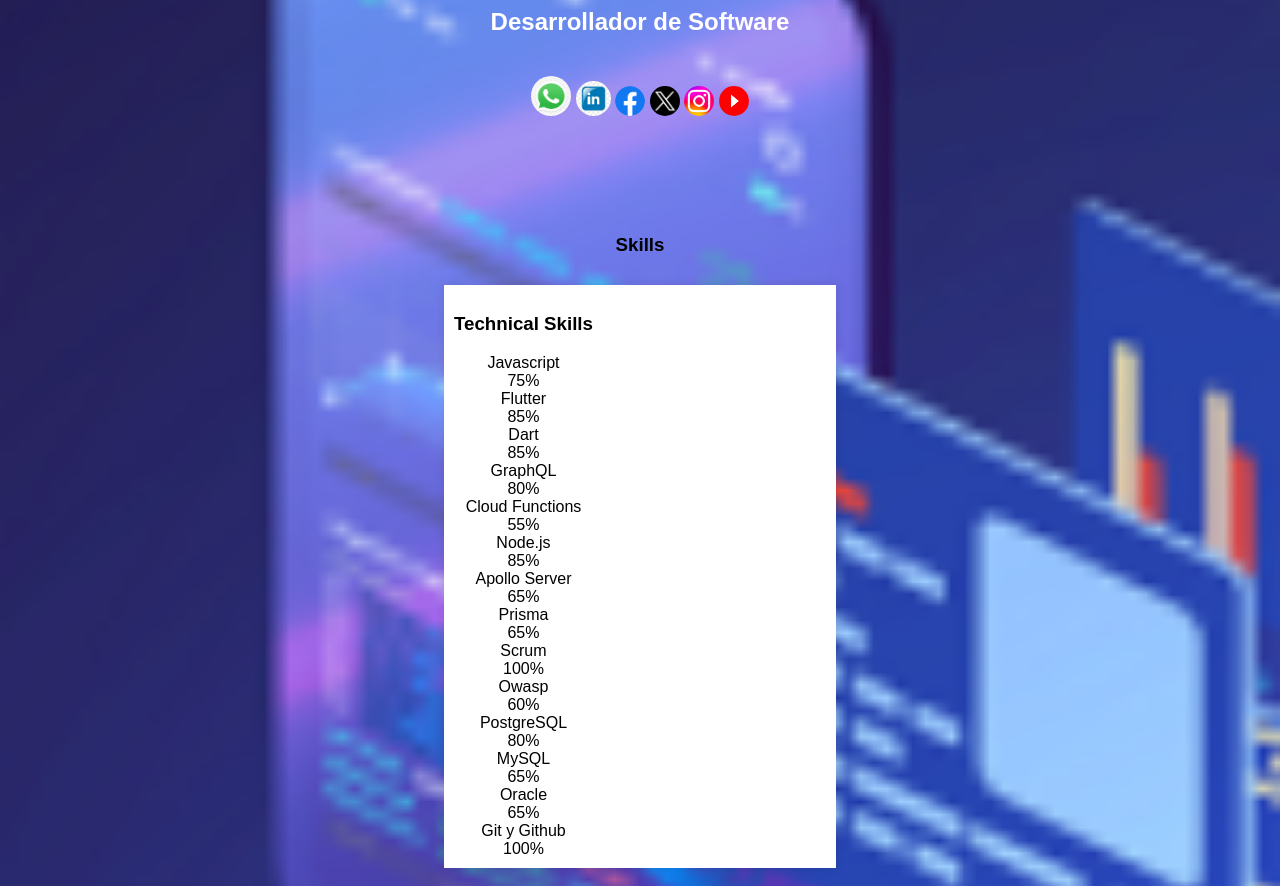
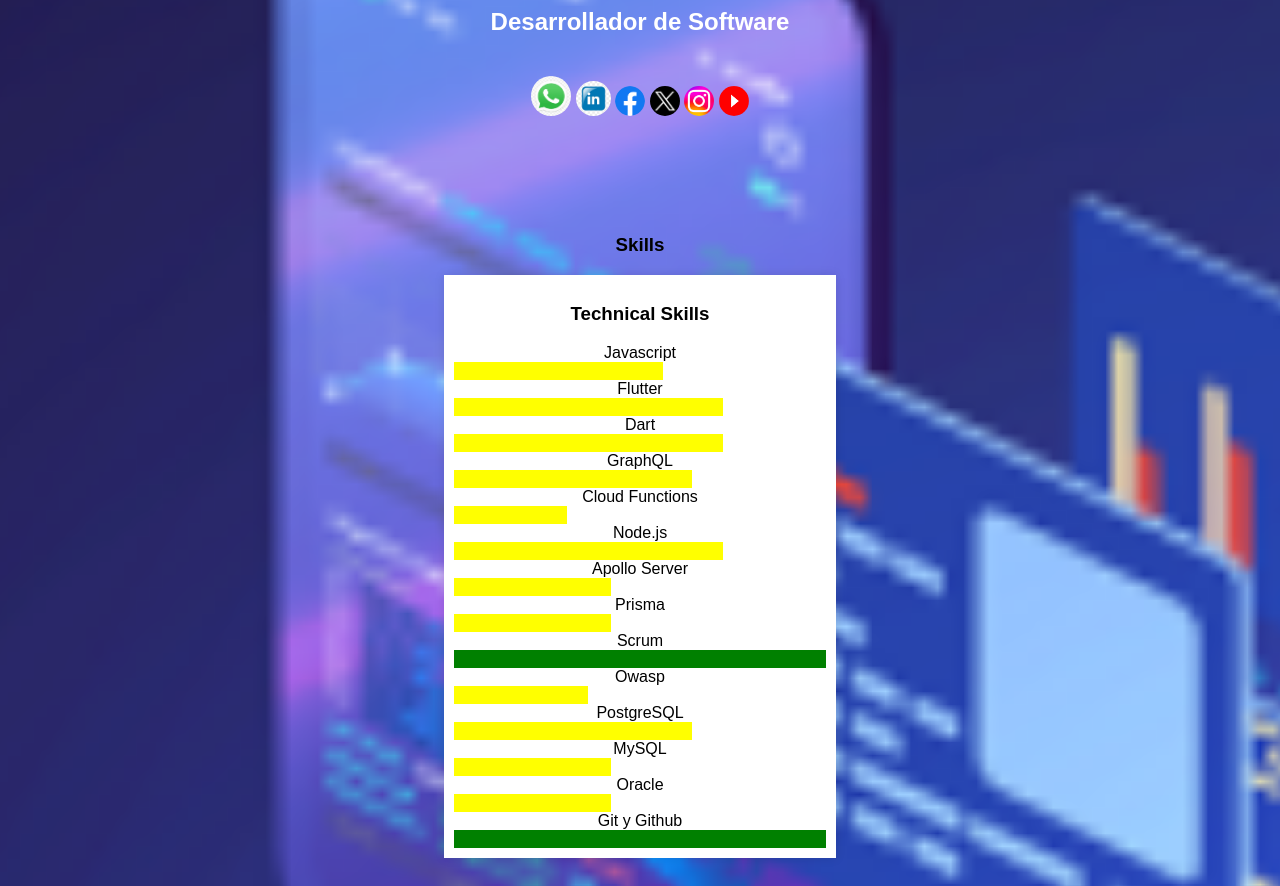
Before and after one commit to JorgeSystem23/my_portfile, a plain HTML site: page index.html in a window 1280 px wide. Shown: the part 865-1751 px from the top of the page. Drawn offline with Linux system fonts and the light colour scheme.

Commit message:
improve my skills

```diff
--- a/css/index.css
+++ b/css/index.css
@@ -1,9 +1,15 @@
 /* Estilos generales */
+@media (max-width: 768px) {
+  img {
+    width: 100%;
+  }
+}
+
 body {
   font-family: Arial, sans-serif;
   margin: 0;
   padding: 0;
-  background-image: url('../assets/desarrollo.png');
+  background-image: url("../assets/desarrollo.png");
   background-repeat: no-repeat;
   background-size: cover;
   background-position: center;
@@ -17,6 +23,7 @@ header {
   box-shadow: none;
 }
 
+/* Estilo de la barra de navegación */
 nav ul {
   padding: 0;
   list-style: none;
@@ -85,6 +92,7 @@ nav ul li a {
   display: flex;
   flex-wrap: wrap;
   justify-content: space-around;
+  text-align: center;
 }
 
 .skill-set > div {
@@ -93,11 +101,35 @@ nav ul li a {
   background-color: #fff;
   padding: 10px;
   box-shadow: 0 0 10px rgba(0, 0, 0, 0.1);
+  text-align: center;
+  margin: 0 auto;  /* Added to center horizontally */
+}
+
+/* Target the progreso element within each barra-skill */
+.barra-skill .progreso {
+  --progress-color: #007bff;
+  --progress-width: 0%;
+}
+
+.barra-skill .progreso .progreso-interno {
+  background: linear-gradient(to right, var(--progress-color) var(--progress-width), #fff var(--progress-width));
+  transition: width 1s ease-in-out;
+  width: var(--progress-width);
+}
+
+.barra-skill .progreso span {
+  display: inline-block;
+  font-size: 0.8rem;
+  margin-right: 5px;
+}
+
+.barra-skill .progreso {
+  --progress-color: #007bff;
 }
 
 /* Fila */
 .fila {
-  display: flex;
+  display: inline;
   flex-wrap: wrap;
 }
 
@@ -155,13 +187,6 @@ button:hover .overlay {
   opacity: 1;
 }
 
-/* Media queries */
-@media (max-width: 768px) {
-  #for {
-    width: 100%;
-  }
-}
-
 /* Estilos del footer */
 footer {
   background-color: #1e2326;
--- a/index.html
+++ b/index.html
@@ -66,86 +66,114 @@
                   <div class="skill">
                     <span>Javascript</span>
                     <div class="barra-skill">
-                      <div class="progreso">
-                        <span>75%</span>
+                      <div class="progreso" data-percentage="75">
+                        <div class="progreso-interno">
+                          <span class="porcent"></span>
+                        </div>
                       </div>
                     </div>
                     <span>Flutter</span>
                     <div class="barra-skill">
-                      <div class="progreso">
-                        <span>85%</span>
+                      <div class="progreso" data-percentage="85">
+                        <div class="progreso-interno">
+                          <span class="porcent"></span>
+                        </div>
                       </div>
                     </div>
                     <span>Dart</span>
                     <div class="barra-skill">
-                      <div class="progreso">
-                        <span>85%</span>
+                      <div class="progreso" data-percentage="85">
+                        <div class="progreso-interno">
+                          <span class="porcent"></span>
+                        </div>
                       </div>
                     </div>
                     <span>GraphQL</span>
                     <div class="barra-skill">
-                      <div class="progreso">
-                        <span>80%</span>
+                      <div class="progreso" data-percentage="80">
+                        <div class="progreso-interno">
+                          <span class="porcent"></span>
+                        </div>
                       </div>
                     </div>
                     <span>Cloud Functions</span>
                     <div class="barra-skill">
-                      <div class="progreso">
-                        <span>55%</span>
+                      <div class="progreso" data-percentage="55">
+                        <div class="progreso-interno">
+                          <span class="porcent"></span>
+                        </div>
                       </div>
                     </div>
                     <span>Node.js</span>
                     <div class="barra-skill">
-                      <div class="progreso">
-                        <span>85%</span>
+                      <div class="progreso" data-percentage="85">
+                        <div class="progreso-interno">
+                          <span class="porcent"></span>
+                        </div>
                       </div>
                     </div>
                     <span>Apollo Server</span>
                     <div class="barra-skill">
-                      <div class="progreso">
-                        <span>65%</span>
+                      <div class="progreso" data-percentage="65">
+                        <div class="progreso-interno">
+                          <span class="porcent"></span>
+                        </div>
                       </div>
                     </div>
                     <span>Prisma</span>
                     <div class="barra-skill">
-                      <div class="progreso">
-                        <span>65%</span>
+                      <div class="progreso" data-percentage="65">
+                        <div class="progreso-interno">
+                          <span class="porcent"></span>
+                        </div>
                       </div>
                     </div>
                     <span>Scrum</span>
                     <div class="barra-skill">
-                      <div class="progreso">
-                        <span>100%</span>
+                      <div class="progreso" data-percentage="100">
+                        <div class="progreso-interno">
+                          <span class="porcent"></span>
+                        </div>
                       </div>
                     </div>
                     <span>Owasp</span>
                     <div class="barra-skill">
-                      <div class="progreso">
-                        <span>60%</span>
+                      <div class="progreso" data-percentage="60">
+                        <div class="progreso-interno">
+                          <span class="porcent"></span>
+                        </div>
                       </div>
                     </div>
                     <span>PostgreSQL</span>
                     <div class="barra-skill">
-                      <div class="progreso">
-                        <span>80%</span>
+                      <div class="progreso" data-percentage="80">
+                        <div class="progreso-interno">
+                          <span class="porcent"></span>
+                        </div>
                       </div>
                     </div>
                     <span>MySQL</span>
                     <div class="barra-skill">
-                      <div class="progreso">
-                        <span>65%</span>
+                      <div class="progreso" data-percentage="65">
+                        <div class="progreso-interno">
+                          <span class="porcent"></span>
+                        </div>
                       </div>
                     </div>
                     <span>Oracle</span>
                     <div class="barra-skill">
-                      <div class="progreso">
-                        <span>65%</span>
+                      <div class="progreso" data-percentage="65">
+                        <div class="progreso-interno">
+                          <span class="porcent"></span>
+                        </div>
                       </div>
                     </div>
                     <span>Git y Github</span>
                     <div class="barra-skill">
-                      <div class="progreso">
-                        <span>100%</span>
+                      <div class="progreso" data-percentage="100">
+                        <div class="progreso-interno">
+                          <span class="porcent"></span>
+                        </div>
                       </div>
                     </div>
                   </div>
--- a/js/index.js
+++ b/js/index.js
@@ -1,38 +1,52 @@
-// JavaScript para el proyecto HTML
-
-// Función para seleccionar un enlace del menú
 function select() {
-  // Aquí puedes agregar el código para manejar la selección del enlace del menú
-  // Por ejemplo, podrías resaltar el enlace seleccionado o desplazarte suavemente a la sección correspondiente
-  // Aquí te muestro un ejemplo de desplazamiento suave hacia la sección correspondiente
-  const enlace = event.target.getAttribute("href"); // Obtener el href del enlace seleccionado
-  const seccion = document.querySelector(enlace); // Seleccionar la sección correspondiente
-  seccion.scrollIntoView({ behavior: "smooth" }); // Desplazar suavemente hacia la sección
+  const enlace = event.target.getAttribute("href");
+  const seccion = document.querySelector(enlace);
+  seccion.scrollIntoView({ behavior: "smooth" });
 }
 
-// Función para ocultar el menú en dispositivos móviles
 function hideMenu() {
-  // Aquí puedes agregar el código para ocultar el menú cuando se hace clic en el ícono de menú en dispositivos móviles
-  // Por ejemplo, podrías ocultar el menú al hacer clic en el ícono de menú
-  const nav = document.getElementById("nav"); // Seleccionar el menú de navegación
-  nav.classList.toggle("activo"); // Alternar la clase 'activo' para ocultar o mostrar el menú
+  const nav = document.getElementById("nav");
+  nav.classList.toggle("activo");
 }
 
-// Función para ir al principio de la página
 function goToBeginning() {
   window.scrollTo(0, 0);
 }
 
-// Agregar la función al evento `click` del botón de actualizar
-document
-  .querySelector(".boton-actualizar")
-  .addEventListener("click", goToBeginning);
+const skillBars = document.querySelectorAll(".barra-skill");
 
-// Event Listener para cargar el contenido de la página
-document.addEventListener("DOMContentLoaded", function () {
-  // Aquí puedes agregar el código que necesitas ejecutar cuando la página se carga
-  // Por ejemplo, podrías inicializar ciertos componentes o realizar alguna acción específica
-  // Agregar la función al evento `click` del botón de actualizar
+skillBars.forEach((skillBar) => {
+  const progreso = skillBar.querySelector(".progreso");
+  const progresoInterno = progreso.querySelector(".progreso-interno");
+  const percentageSpan = progreso.querySelector(".porcent");
+
+  const percentage = parseInt(percentageSpan.textContent.replace("%", ""));
+
+  progresoInterno.style.width = `${percentage}%`;
+  progreso.style.setProperty("--progress-color", percentageSpan.textContent);
+});
+
+document.addEventListener("DOMContentLoaded", () => {
+  const progressBars = document.querySelectorAll('.barra-skill .progreso');
+
+  progressBars.forEach(bar => {
+    const percentage = bar.getAttribute('data-percentage');
+    const innerBar = bar.querySelector('.progreso-interno');
+    innerBar.style.setProperty('--progress-width', `${percentage}%`);
+
+    let color;
+    if (percentage < 25) {
+      color = "#ff0000";
+    } else if (percentage < 50) {
+      color = "#ff8000";
+    } else if (percentage < 90) {
+      color = "#ffff00";
+    } else {
+      color = "#008000";
+    }
+    bar.style.setProperty("--progress-color", color);
+  });
+
   document
     .querySelector(".boton-actualizar")
     .addEventListener("click", goToBeginning);
```
